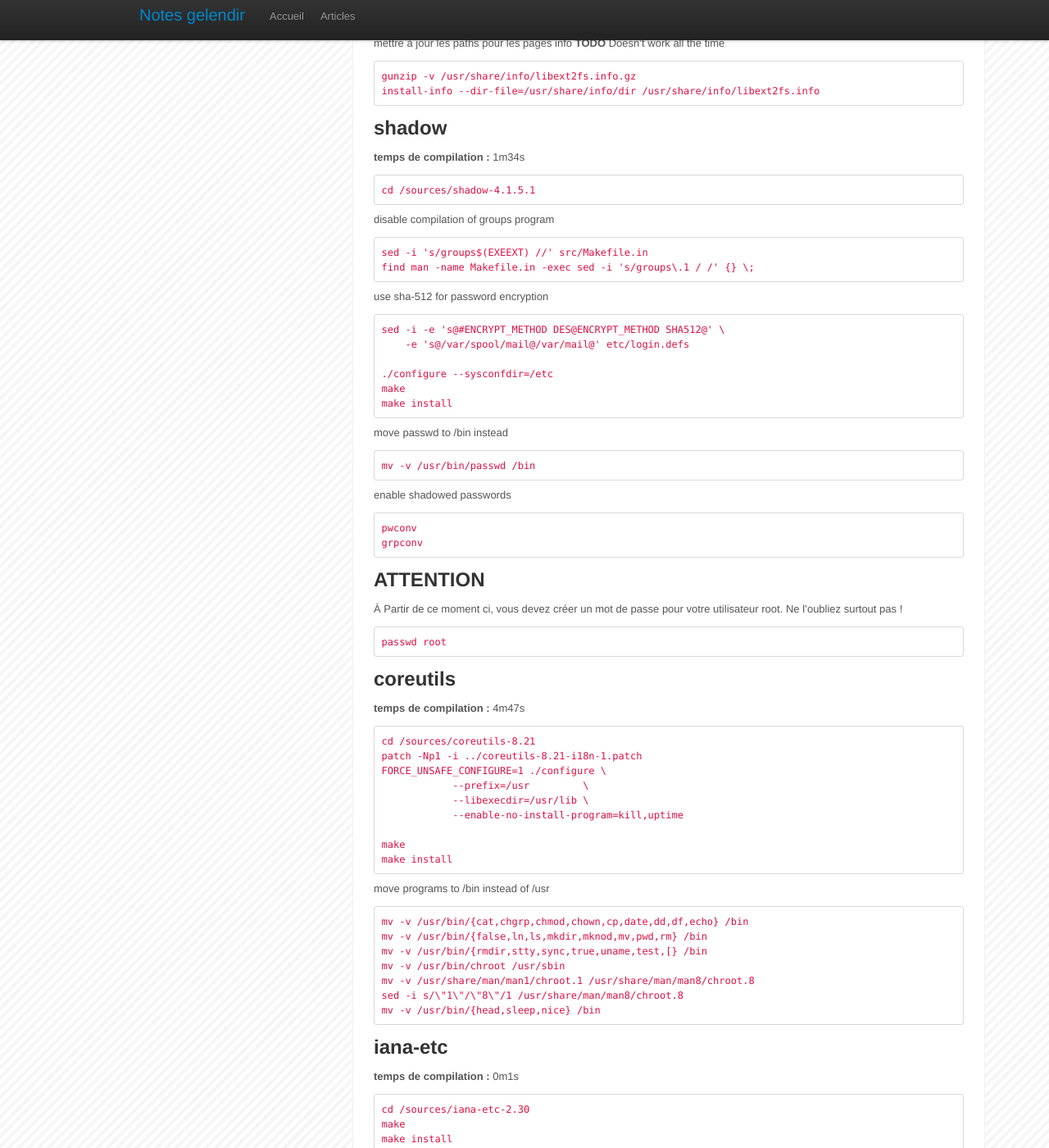
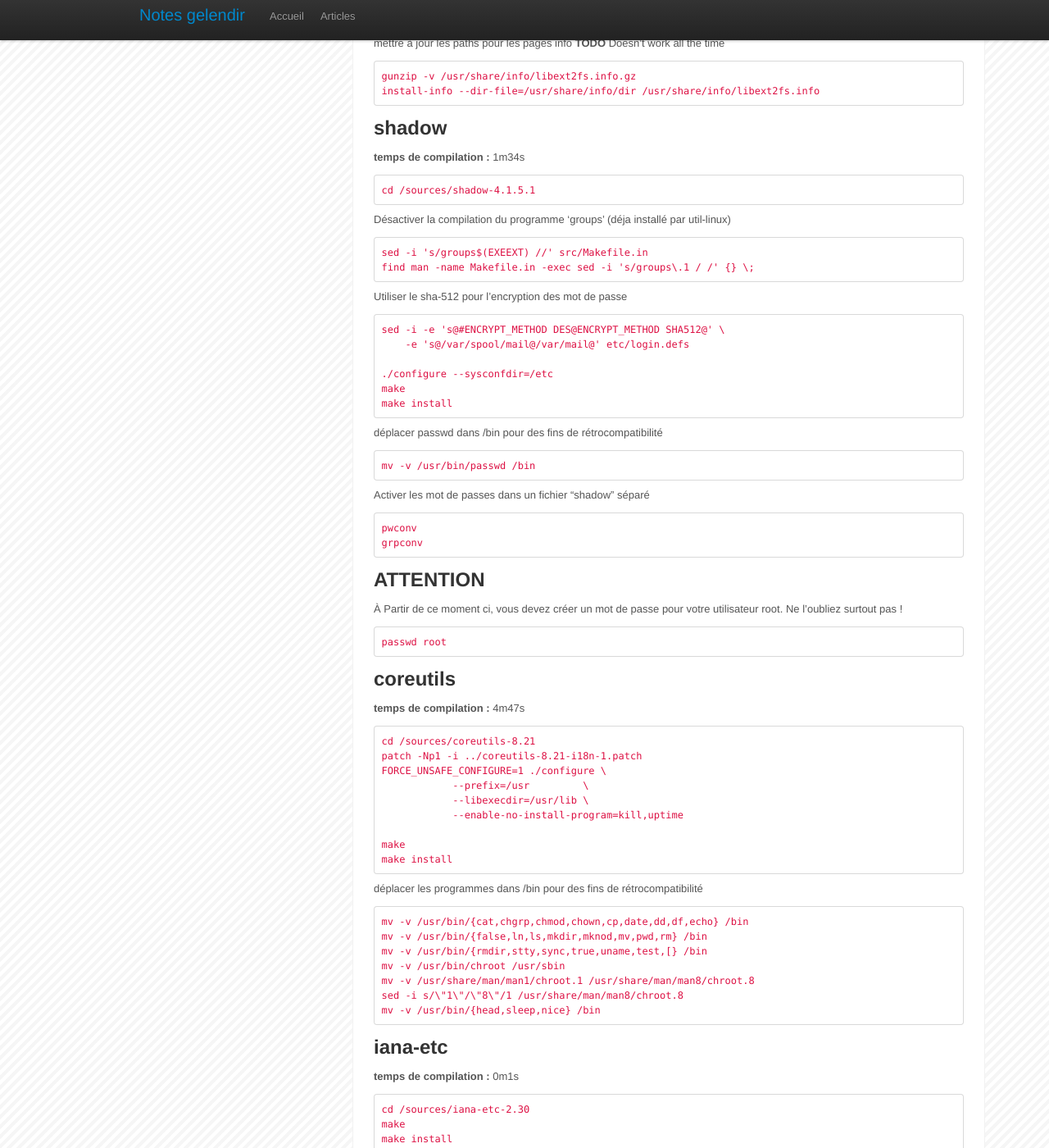
Before and after one commit to gelendir/gelendir.github.com, a Jekyll site: the page built from _posts/2013-05-03-lfs-atelier-2.md, in a window 1280 px wide and 1400 px high, scrolled down 13682 px. Shown: the whole window at 82% size. Built offline with Jekyll 4.4.1, drawn with Linux system fonts in a browser that asks for light colours; some of the changed text lies outside the part shown.

Commit message:
translate english sentences to french

```diff
--- a/_posts/2013-05-03-lfs-atelier-2.md
+++ b/_posts/2013-05-03-lfs-atelier-2.md
@@ -801,14 +801,12 @@ shadow
 
     cd /sources/shadow-4.1.5.1
 
-
-disable compilation of groups program
+Désactiver la compilation du programme 'groups' (déja installé par util-linux)
 
     sed -i 's/groups$(EXEEXT) //' src/Makefile.in
     find man -name Makefile.in -exec sed -i 's/groups\.1 / /' {} \;
 
-
-use sha-512 for password encryption
+Utiliser le sha-512 pour l'encryption des mot de passe
 
     sed -i -e 's@#ENCRYPT_METHOD DES@ENCRYPT_METHOD SHA512@' \
         -e 's@/var/spool/mail@/var/mail@' etc/login.defs
@@ -817,13 +815,11 @@ use sha-512 for password encryption
     make
     make install
 
-
-move passwd to /bin instead
+déplacer passwd dans /bin pour des fins de rétrocompatibilité
 
     mv -v /usr/bin/passwd /bin
 
-
-enable shadowed passwords
+Activer les mot de passes dans un fichier "shadow" séparé
 
     pwconv
     grpconv
@@ -852,8 +848,7 @@ coreutils
     make
     make install
 
-
-move programs to /bin instead of /usr
+déplacer les programmes dans /bin pour des fins de rétrocompatibilité
 
     mv -v /usr/bin/{cat,chgrp,chmod,chown,cp,date,dd,df,echo} /bin
     mv -v /usr/bin/{false,ln,ls,mkdir,mknod,mv,pwd,rm} /bin
@@ -896,8 +891,7 @@ bison
     cd /sources/bison-2.7
     ./configure --prefix=/usr
 
-
-force internationalization support
+Activer le support pour l'internationalisation
 
     echo '#define YYENABLE_NLS 1' >> lib/config.h
 
@@ -923,8 +917,7 @@ readline
 
     cd /sources/readline-6.2
 
-
-prevent readline libs in toolchain from being moved accidentally
+éviter de déplacer les librairies de readline lors de l'installation
 
     sed -i '/MV.*old/d' Makefile.in
     sed -i '/{OLDSUFF}/c:' support/shlib-install
@@ -934,13 +927,12 @@ prevent readline libs in toolchain from being moved accidentally
     make SHLIB_LIBS=-lncurses
     make install
 
-
-move static libraries to their proper place
+Déplacer les librairies statiques dans un emplacement plus standard
 
     mv -v /lib/lib{readline,history}.a /usr/lib
 
-
-remove old readline libs and link them to /usr/lib
+Supprimer les vieilles versions des librairies readline et créer des liens
+vers /usr/lib pour des fins de rétrocompatibilité
 
     rm -v /lib/lib{readline,history}.so
     ln -sfv ../../lib/libreadline.so.6 /usr/lib/libreadline.so
@@ -1010,7 +1002,7 @@ corriger une incompatibilité avec glibc 2.17
     make install
 
 
-move programs to /bin instead of /usr/bin
+déplacer les programmes dans /bin pour des fins de rétrocompaibilité
 
     mv -v /usr/bin/{hostname,ping,ping6,traceroute} /bin
 
@@ -1021,13 +1013,12 @@ perl
 
     cd /sources/perl-5.16.2
 
-
-used by perl during build
+perl nécessite un /etc/hosts pour la compilation. nous créons donc un /etc/hosts
+temporaire
 
     echo "127.0.0.1 localhost $(hostname)" > /etc/hosts
 
-
-use zlib available in system instead of internal zlib
+Utiliser le zlib que nous avons installé à la place d'un zlib interne
 
     sed -i -e "s|BUILD_ZLIB\s*= True|BUILD_ZLIB = False|"           \
            -e "s|INCLUDE\s*= ./zlib-src|INCLUDE    = /usr/include|" \
@@ -1108,7 +1099,7 @@ findutils
     make install
 
 
-move find program to /bin
+déplacer le programme dans /bin pour des fins de rétrocompatibilité
 
     mv -v /usr/bin/find /bin
     sed -i 's/find:=${BINDIR}/find:=\/bin/' /usr/bin/updatedb
@@ -1126,13 +1117,12 @@ flex
     make
     make install
 
-
-some packages expect lex in /usr/lib
+certains programmes s'attendent à retrouver lex dans /usr/lib. Nous créons
+donc un lien symbolique
 
     ln -sv libfl.a /usr/lib/libl.a
 
-
-create a wrapper for backwards-compatibility with lex
+Créer un script de rétro-compatibilité pour l'ancien analyseur lexique, lex
 
     cat > /usr/bin/lex << "EOF"
     #!/bin/sh
@@ -1169,8 +1159,7 @@ groff
     mkdir -p /usr/share/doc/groff-1.22/pdf
     make install
 
-
-xman doesn't work without these symlinks
+le programme xman ne fonctionne pas sans ses liens symboliques
 
     ln -sv eqn /usr/bin/geqn
     ln -sv tbl /usr/bin/gtbl
@@ -1228,8 +1217,7 @@ gzip
     make
     make install
 
-
-move programs into /usr/bin
+déplacer les programmes dans /usr/bin pour des fins de rétrocompatibilité
 
     mv -v /bin/{gzexe,uncompress,zcmp,zdiff,zegrep} /usr/bin
     mv -v /bin/{zfgrep,zforce,zgrep,zless,zmore,znew} /usr/bin
@@ -1241,20 +1229,19 @@ iproute2
 
     cd /sources/iproute2-3.8.0
 
-
-deactivate arpd, not used a lot on linux systems
+désactivation de arpd qui est très peu utilisé de nos jours
 
     sed -i '/^TARGETS/s@arpd@@g' misc/Makefile
     sed -i /ARPD/d Makefile
     sed -i 's/arpd.8//' man/man8/Makefile
 
 
-remove compiler warning
+corriger une erreur de compilation
 
     sed -i 's/-Werror//' Makefile
 
 
-compile
+compilation
 
     make DESTDIR=
     make DESTDIR=              \
@@ -1271,7 +1258,7 @@ kbd
     sed -i -e '326 s/if/while/' src/loadkeys.analyze.l
 
 
-deactivate resizecons
+désactiver l'option 'resizeicons' qui est très peu utilisé de nos jours
 
     sed -i 's/\(RESIZECONS_PROGS=\)yes/\1no/g' configure
     sed -i 's/resizecons.8 //' man/man8/Makefile.in
@@ -1283,7 +1270,7 @@ deactivate resizecons
     make install
 
 
-move programs to /bin
+déplacer les programmes dans /bin pour des fins de rétrocompatibilité
 
     mv -v /usr/bin/{kbd_mode,loadkeys,openvt,setfont} /bin
 
@@ -1304,8 +1291,7 @@ kmod
     make
     make pkgconfigdir=/usr/lib/pkgconfig install
 
-
-backwards compatibility with module-init-tools
+créer des liens symboliques pour la rétrocompatibilité avec module-init-tools
 
     for target in depmod insmod modinfo modprobe rmmod; do
       ln -sv ../bin/kmod /sbin/$target
@@ -1374,8 +1360,7 @@ sysklogd
     make
     make BINDIR=/sbin install
 
-
-create /etc/syslog.conf
+création du fichier de configuration pour syslog
 
     cat > /etc/syslog.conf << "EOF"
     #Begin /etc/syslog.conf
@@ -1398,13 +1383,13 @@ sysvinit
 
     cd /sources/sysvinit-2.88dsf
 
-
-make TERM message more clear when switching runlevels
+ajustement mineur pour affichier des messages plus clairs
+lorsque le système change de runlevel
 
     sed -i 's@Sending processes@& configured via /etc/inittab@g' src/init.c
 
-
-deactivate wall, mountpoint and utmpdump (already in util-linux)
+désactiver la compîlation de wall, mountpoint et utmpdump. Ces programmes sont
+fournis par util-linux
 
     sed -i -e '/utmpdump/d' \
            -e '/mountpoint/d' src/Makefile
@@ -1447,8 +1432,7 @@ texinfo
     make install
     make TEXMF=/usr/share/texmf install-tex
 
-
-regenerate info-dir
+Maintenant que texinfo est installé, nous pouvons regénérer les pages info
 
     cd /usr/share/info
     rm -v dir
@@ -1463,8 +1447,7 @@ vim
 
     cd /sources/vim73
 
-
-change default config file to /etc/vimrc
+Utiliser /etc/vimrc comme fichier de configuration par défaut pour vim
 
     echo '#define SYS_VIMRC_FILE "/etc/vimrc"' >> src/feature.h
 
@@ -1472,21 +1455,19 @@ change default config file to /etc/vimrc
     make
     make install
 
-
-create symlink for vi
+Créer un lien symbolique pour le programme vi pour des fins de rétrocompatibilité
 
     ln -sv vim /usr/bin/vi
     for L in  /usr/share/man/{,*/}man1/vim.1; do
         ln -sv vim.1 $(dirname $L)/vi.1
     done
 
-
-make documentation accessible in /usr/share/doc/vim-7.3
+cérer un lien symbolique de la documentation de vim vers un emplacement standard
 
     ln -sv ../vim/vim73/doc /usr/share/doc/vim-7.3
 
 
-create basic vimrc
+Création du fichier de configuration de vim (vimrc)
 
     cat > /etc/vimrc << "EOF"
     " Begin /etc/vimrc
```
